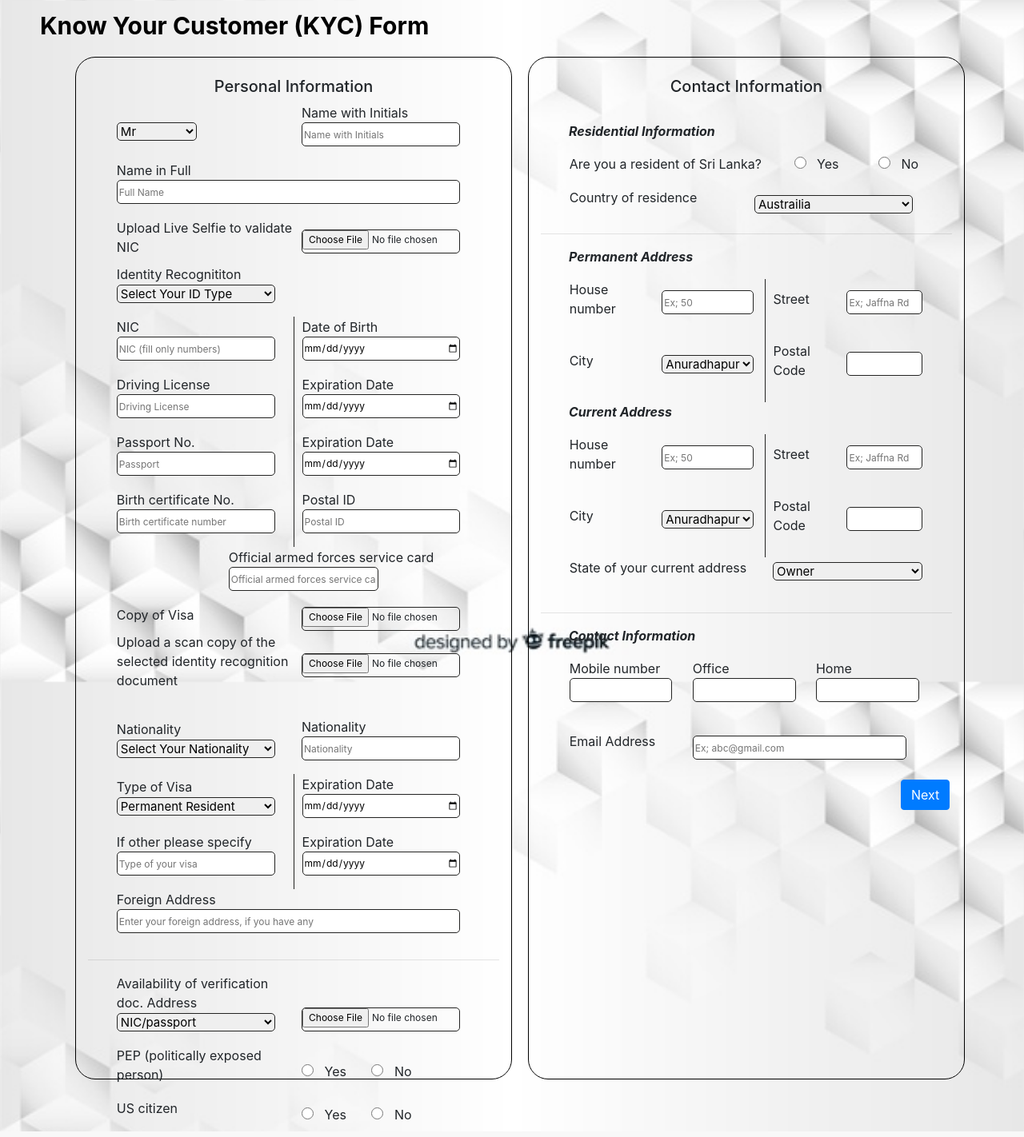
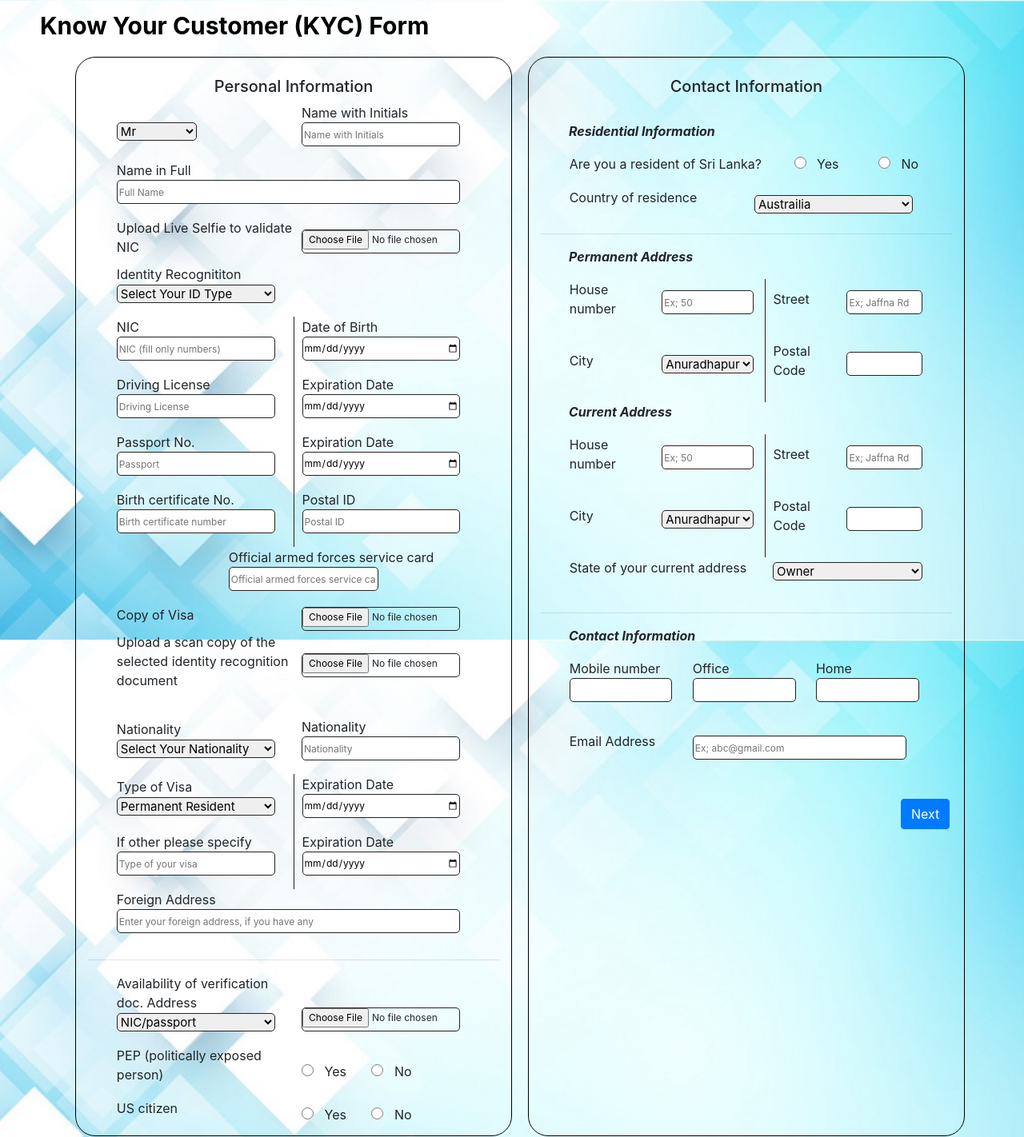
Before and after one commit to Dinithikw/abkyc, a Django app: page / in a window 1280 px wide. Shown: the whole page at 80% size. Run offline with Django 3.2, Linux system fonts and the light colour scheme; some libraries are stand-ins or nearby versions.

Commit message:
Update index.html

```diff
--- a/kyc_django/kyc_django/kyc/templates/kyc/index.html
+++ b/kyc_django/kyc_django/kyc/templates/kyc/index.html
@@ -18,7 +18,7 @@
 </head>
 
 
-<body style="background: url({% static 'img/1.jpg' %}) no-repeat fixed; background-position: center;background-repeat: no-repeat; background-size: cover;">
+<body style="background: url({% static 'img/7.jpg' %}) no-repeat fixed; background-position: center;background-repeat: no-repeat; background-size: cover;">
     {% for message in messages %}
     <div class="alert alert-{{message.tags}} alert-dismissible fade show" role="alert">
         <strong>Message </strong>{{message}}
@@ -204,7 +204,7 @@
 
       </div>
 
-      <div class="col-md-5 personel_info" style="border:1px solid #000; border-radius:25px; height:1279px;">
+      <div class="col-md-5 personel_info" style="border:1px solid #000; border-radius:25px; height:1350px;">
 
           <form action="insertkyc" method="post">
               {% csrf_token %}
@@ -626,7 +626,7 @@
                     </table>
 
                 </center>
-
+                <br>
                 <p style="padding-left: 450px;"><button type="submit" class="btn btn-primary" name="submit" onclick="return validate()" >Next</button></p>
           </form>
       </div>
```
